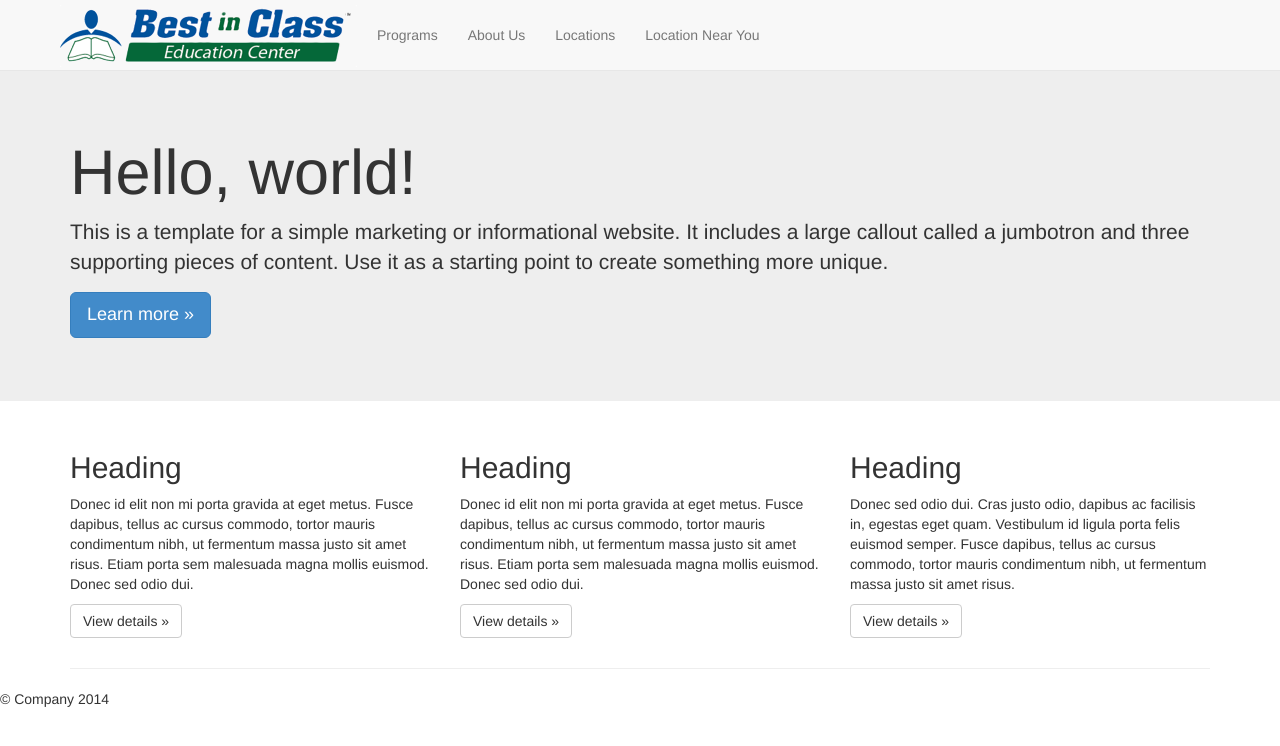
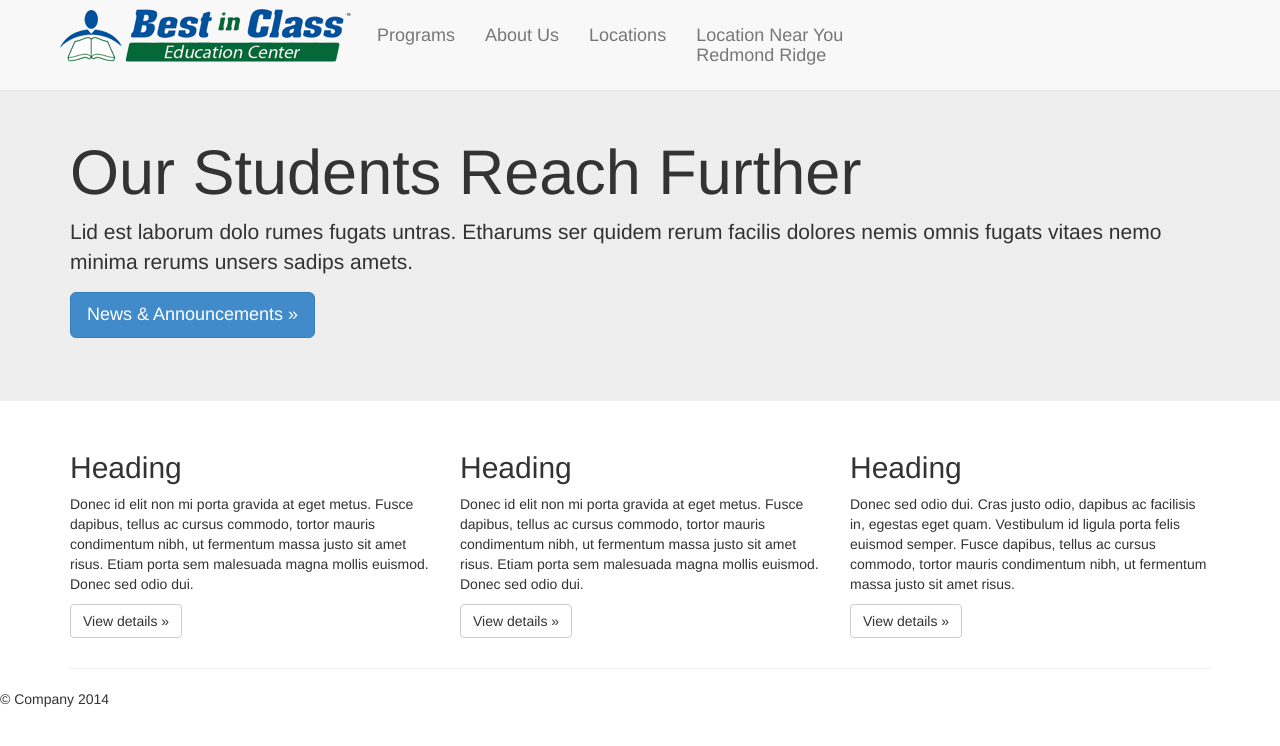
Before and after one commit to mikechriskelly/bestinclass, a Jekyll site: the page built from index.html, in a window 1280 px wide. Shown: the top 746 px of the page. Built offline with Jekyll 4.4.1, drawn with Linux system fonts in a browser that asks for light colours; nearby versions of some CDN libraries; some web fonts are replaced; Markdown is read by kramdown in place of the engine named in the settings.

```diff
--- a/_layouts/default.html
+++ b/_layouts/default.html
@@ -41,7 +41,7 @@
               <li><a href="#">Programs</a></li>
               <li><a href="#">About Us</a></li>
               <li><a href="#">Locations</a></li>
-              <li><a href="#">Location Near You</a></li>
+              <li><a href="#">Location Near You<br>Redmond Ridge</a></li>
             </ul>
           </div><!--/.navbar-collapse -->
         </div>
--- a/index.html
+++ b/index.html
@@ -3,12 +3,12 @@
 title: Best in Class Education
 ---
 
-<!-- Main jumbotron for a primary marketing message or call to action -->
+<!-- Main jumbotron -->
 <div class="jumbotron">
   <div class="container">
-    <h1>Hello, world!</h1>
-    <p>This is a template for a simple marketing or informational website. It includes a large callout called a jumbotron and three supporting pieces of content. Use it as a starting point to create something more unique.</p>
-    <p><a class="btn btn-primary btn-lg" role="button">Learn more &raquo;</a></p>
+    <h1>Our Students Reach Further</h1>
+    <p>Lid est laborum dolo rumes fugats untras. Etharums ser quidem rerum facilis dolores nemis omnis fugats vitaes nemo minima rerums unsers sadips amets.</p>
+    <p><a class="btn btn-primary btn-lg" role="button" href="/blog.html">News & Announcements &raquo;</a></p>
   </div>
 </div>
 
```
Also changed, not shown: sass/styles.scss (+10 -2 lines), css/styles.css.
